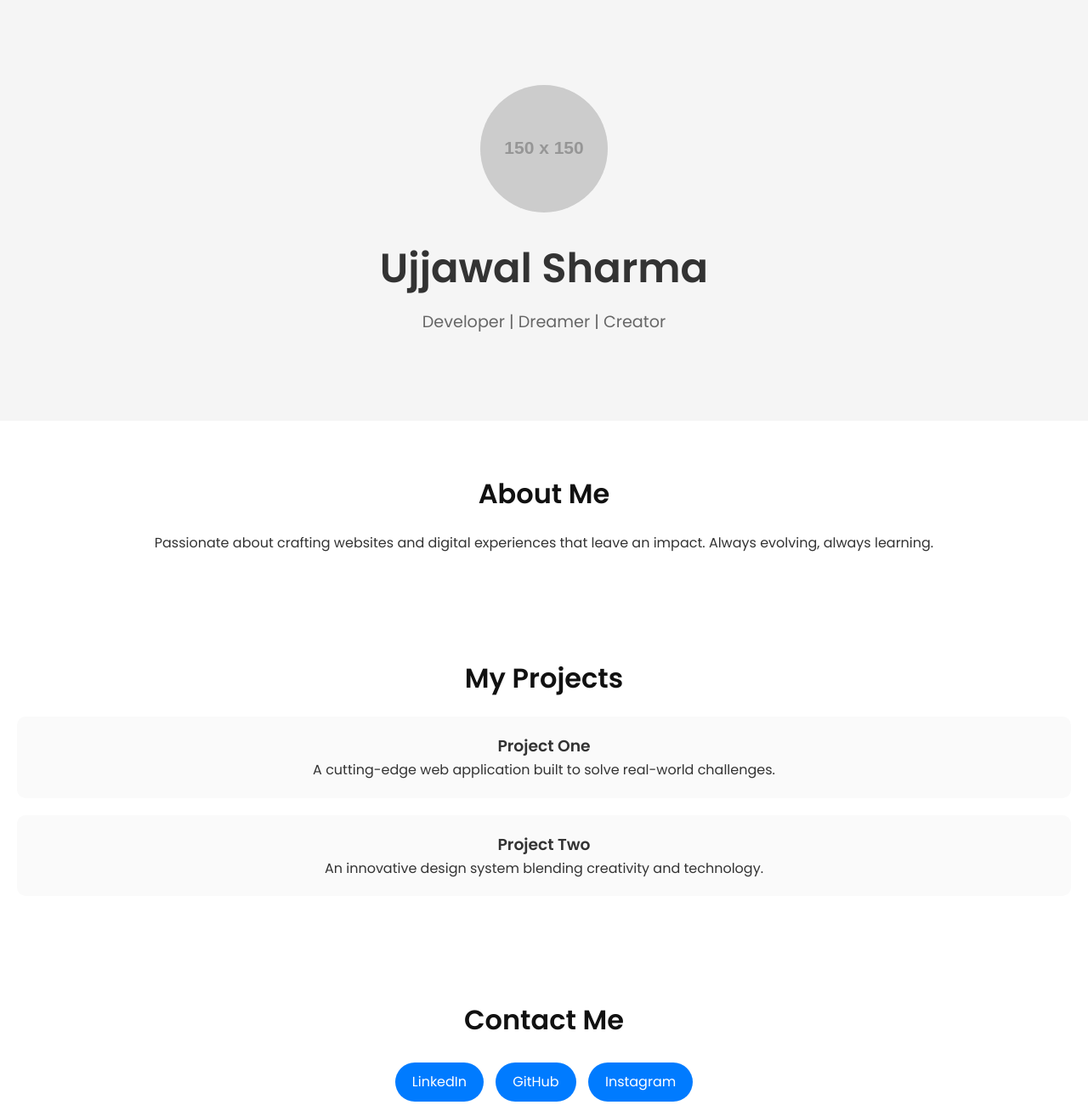
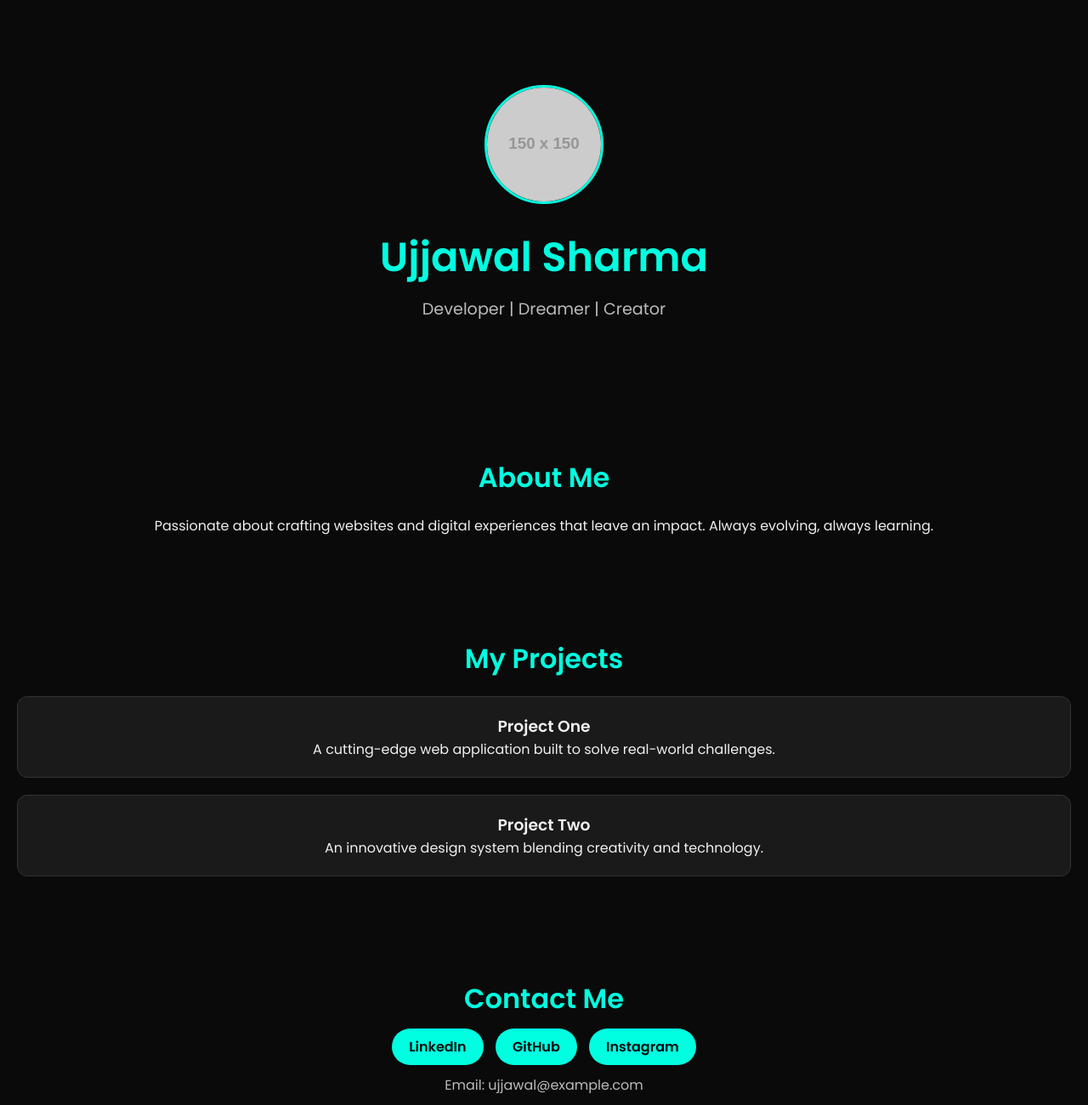
Before and after one commit to Ujjawal70/ujjawal-portfolio, a plain HTML site: page index.html in a window 1280 px wide. Shown: the top 1300 px of the page at 85% size. Drawn offline with Linux system fonts and the light colour scheme; placeholder pictures from the web are drawn by us.

Commit message:
Update style.css

```diff
--- a/style.css
+++ b/style.css
@@ -8,38 +8,39 @@
 /* Body Styling */
 body {
   font-family: 'Poppins', sans-serif;
-  line-height: 1.6;
-  background: #ffffff;
-  color: #333;
+  background: #0a0a0a;
+  color: #f0f0f0;
   scroll-behavior: smooth;
 }
 
 /* Hero Section */
 .hero {
-  background: #f5f5f5;
+  background: #0a0a0a;
   padding: 100px 20px;
   text-align: center;
 }
 
 .profile-pic {
-  width: 150px;
-  height: 150px;
+  width: 140px;
+  height: 140px;
   border-radius: 50%;
   object-fit: cover;
   margin-bottom: 20px;
+  border: 3px solid #00ffe0;
 }
 
 .hero h1 {
   font-size: 3rem;
   margin-bottom: 10px;
+  color: #00ffe0;
 }
 
 .hero p {
   font-size: 1.2rem;
-  color: #666;
+  color: #bbb;
 }
 
-/* Section Styling */
+/* Sections */
 section {
   padding: 60px 20px;
   text-align: center;
@@ -48,7 +49,7 @@ section {
 section h2 {
   font-size: 2rem;
   margin-bottom: 20px;
-  color: #111;
+  color: #00ffe0;
 }
 
 /* Projects Section */
@@ -60,14 +61,16 @@ section h2 {
 }
 
 .project {
-  background: #fafafa;
+  background: #1a1a1a;
   padding: 20px;
-  border-radius: 10px;
-  transition: transform 0.3s ease;
+  border-radius: 12px;
+  border: 1px solid #333;
+  transition: transform 0.3s ease, background 0.3s ease;
 }
 
 .project:hover {
   transform: translateY(-5px);
+  background: #222;
 }
 
 /* Contact Section */
@@ -77,28 +80,28 @@ section h2 {
 
 .btn {
   text-decoration: none;
-  background: #007bff;
-  color: #fff;
+  background: #00ffe0;
+  color: #0a0a0a;
   padding: 10px 20px;
   margin: 5px;
   border-radius: 30px;
-  display: inline-block;
+  font-weight: bold;
   transition: background 0.3s;
 }
 
 .btn:hover {
-  background: #0056b3;
+  background: #00ccb0;
 }
 
 .contact p {
   margin-top: 20px;
-  color: #666;
+  color: #bbb;
 }
 
 /* Footer */
 footer {
-  background: #333;
-  color: #fff;
+  background: #111;
+  color: #666;
   text-align: center;
   padding: 20px;
   margin-top: 40px;
@@ -108,7 +111,7 @@ footer {
 .fade-in {
   opacity: 0;
   transform: translateY(20px);
-  animation: fadeIn 1s forwards;
+  animation: fadeIn 1.2s forwards;
   animation-delay: 0.3s;
 }
 
```
